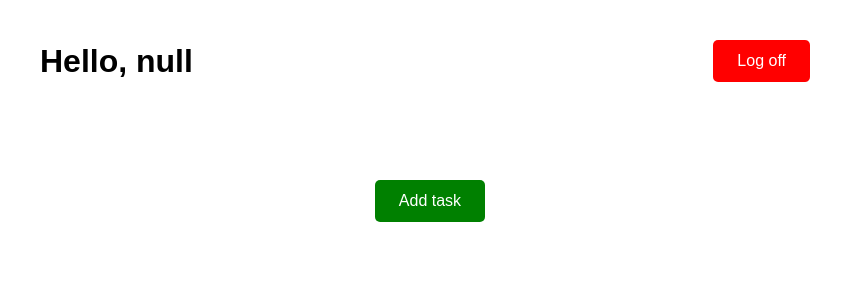
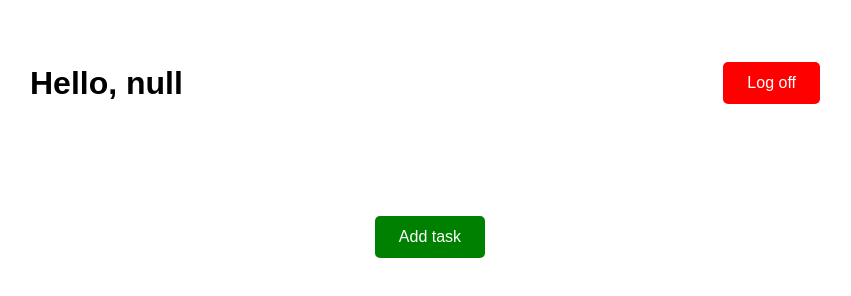
Before and after one commit to gkemeza/FrontEndEgzaminas_ToDoApp, a plain HTML site: page todo-app/todo.html in a window 1280 px wide. Shown: the whole page, without its empty margins (210-1061 px from the left). Drawn offline with Linux system fonts and the light colour scheme; no server answers.

Commit message:
Updated style.

```diff
--- a/login-form/style.css
+++ b/login-form/style.css
@@ -1,13 +1,9 @@
 * {
-  margin: 0;
-  padding: 0;
-  box-sizing: border-box;
   font-family: Arial, sans-serif;
 }
 
 body {
   background-color: white;
-  min-height: 100vh;
   display: flex;
   flex-direction: column;
   align-items: center;
@@ -29,7 +25,6 @@ button {
   border-radius: 5px;
   cursor: pointer;
   font-size: 1rem;
-  transition: background-color 0.3s;
 }
 
 button:hover {
@@ -40,7 +35,6 @@ button[type="button"] {
   font-size: 0.9rem;
 }
 
-/* Form styles */
 label {
   display: block;
   margin: 10px 0 5px;
@@ -67,7 +61,6 @@ input:invalid {
   border-color: red;
 }
 
-/* Error message styles */
 .error-container {
   position: fixed;
   top: 50%;
@@ -94,7 +87,6 @@ input:invalid {
   text-decoration: none;
   padding: 10px 20px;
   border-radius: 4px;
-  transition: background-color 0.3s;
 }
 
 .tryAgain-button:hover {
--- a/main-page/style.css
+++ b/main-page/style.css
@@ -1,13 +1,9 @@
 * {
-  margin: 0;
-  padding: 0;
-  box-sizing: border-box;
   font-family: Arial, sans-serif;
 }
 
 body {
   background-color: white;
-  min-height: 100vh;
   display: flex;
   flex-direction: column;
   align-items: center;
--- a/registration-form/style.css
+++ b/registration-form/style.css
@@ -1,13 +1,9 @@
 * {
-  margin: 0;
-  padding: 0;
-  box-sizing: border-box;
   font-family: Arial, sans-serif;
 }
 
 body {
   background-color: white;
-  min-height: 100vh;
   display: flex;
   flex-direction: column;
   align-items: center;
@@ -42,7 +38,6 @@ button[type="button"] {
   width: auto;
 }
 
-/* Form styles */
 label {
   display: block;
   margin: 10px 0 5px;
@@ -70,7 +65,6 @@ input:invalid {
   border-color: red;
 }
 
-/* Error message styles */
 .error-container {
   position: fixed;
   top: 50%;
@@ -82,7 +76,6 @@ input:invalid {
   box-shadow: 0 2px 10px rgba(0, 0, 0, 0.1);
   text-align: center;
   border: 1px solid red;
-  z-index: 1000;
 }
 
 .error-title {
@@ -98,7 +91,6 @@ input:invalid {
   text-decoration: none;
   padding: 10px 20px;
   border-radius: 4px;
-  transition: background-color 0.3s;
 }
 
 .tryAgain-button:hover {
--- a/todo-app/style.css
+++ b/todo-app/style.css
@@ -1,20 +1,15 @@
 * {
-  margin: 0;
-  padding: 0;
-  box-sizing: border-box;
   font-family: Arial, sans-serif;
 }
 
 body {
   background-color: white;
-  min-height: 100vh;
   display: flex;
   flex-direction: column;
   align-items: center;
   padding: 20px;
 }
 
-/* Header styles */
 header {
   width: 100%;
   max-width: 800px;
@@ -30,7 +25,6 @@ header {
   font-size: 2rem;
 }
 
-/* Button styles */
 button {
   background-color: green;
   color: white;
@@ -55,7 +49,6 @@ header button:hover {
   background-color: rgba(255, 0, 0, 0.8);
 }
 
-/* Task container styles */
 #toDo-options {
   width: 100%;
   max-width: 800px;
@@ -75,7 +68,6 @@ header button:hover {
   width: 100%;
 }
 
-/* Task card styles */
 .task-card {
   background-color: white;
   border: 1px solid gainsboro;
@@ -112,7 +104,6 @@ header button:hover {
   background-color: red;
 }
 
-/* Form styles */
 form {
   background-color: white;
   padding: 25px;
@@ -155,7 +146,6 @@ input:focus {
   box-shadow: 0 0 5px rgba(76, 175, 80, 0.2);
 }
 
-/* Error message styles */
 .error-container {
   position: fixed;
   top: 50%;
@@ -167,7 +157,6 @@ input:focus {
   box-shadow: 0 2px 10px rgba(0, 0, 0, 0.1);
   text-align: center;
   border: 1px solid red;
-  z-index: 1000;
 }
 
 .error-title {
@@ -183,7 +172,6 @@ input:focus {
   text-decoration: none;
   padding: 10px 20px;
   border-radius: 4px;
-  transition: background-color 0.3s;
 }
 
 .tryAgain-button:hover {
```
